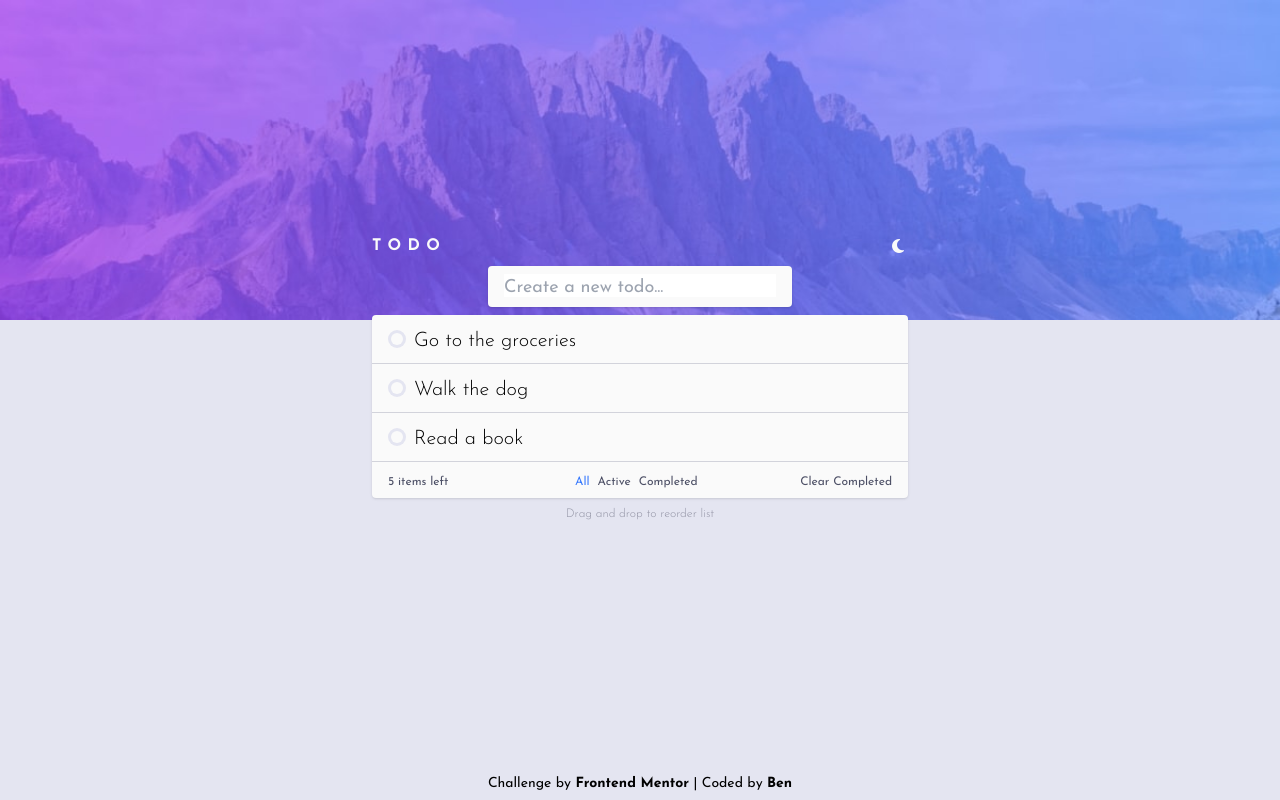
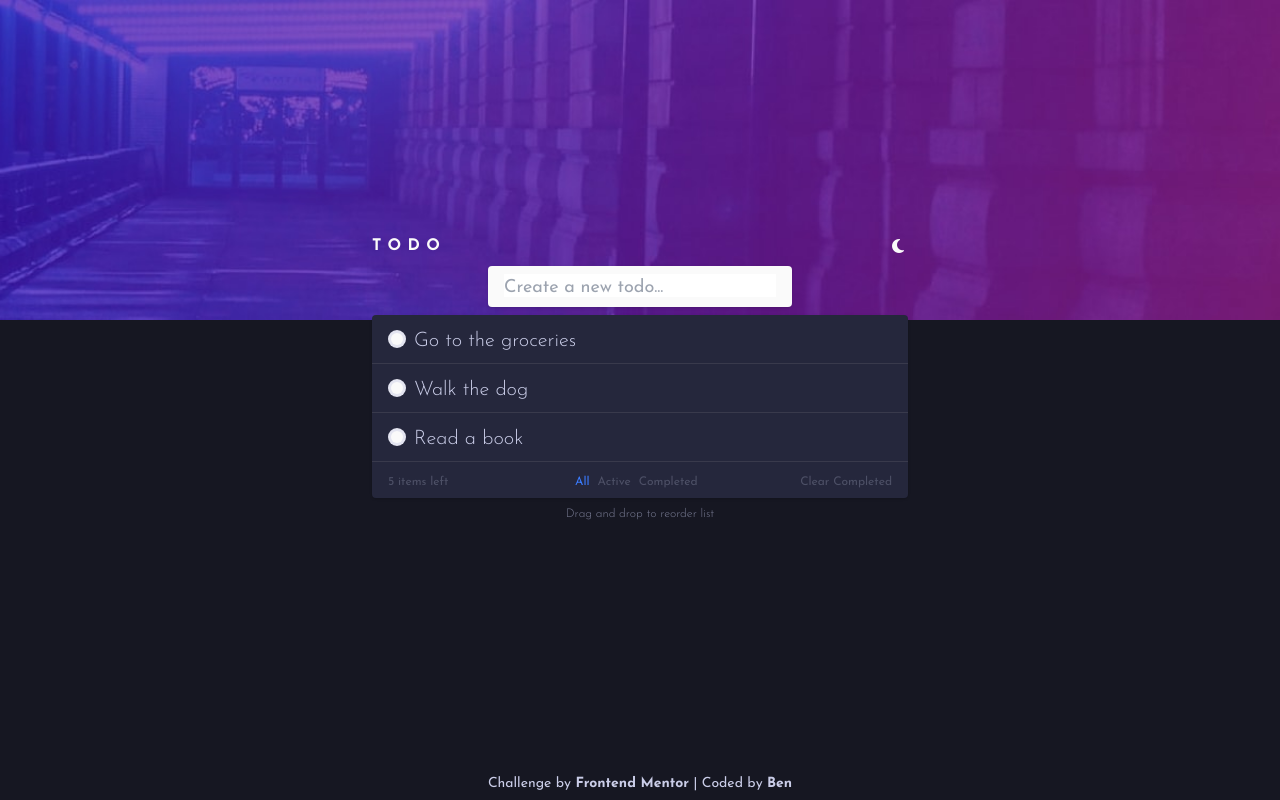
Before and after one commit to remtaine/fem-todo-app, a React (Create React App) app: page / in a window 1280 px wide. Built offline with nearby package versions, Linux system fonts and the light colour scheme.

Commit message:
Add darkmode

```diff
--- a/tailwind.config.js
+++ b/tailwind.config.js
@@ -4,6 +4,7 @@ module.exports = {
   content: [
     "./src/**/*.{js,jsx,ts,tsx}",
   ],
+  darkMode: 'class',
   theme: {
       extend: {
           colors: {
```
